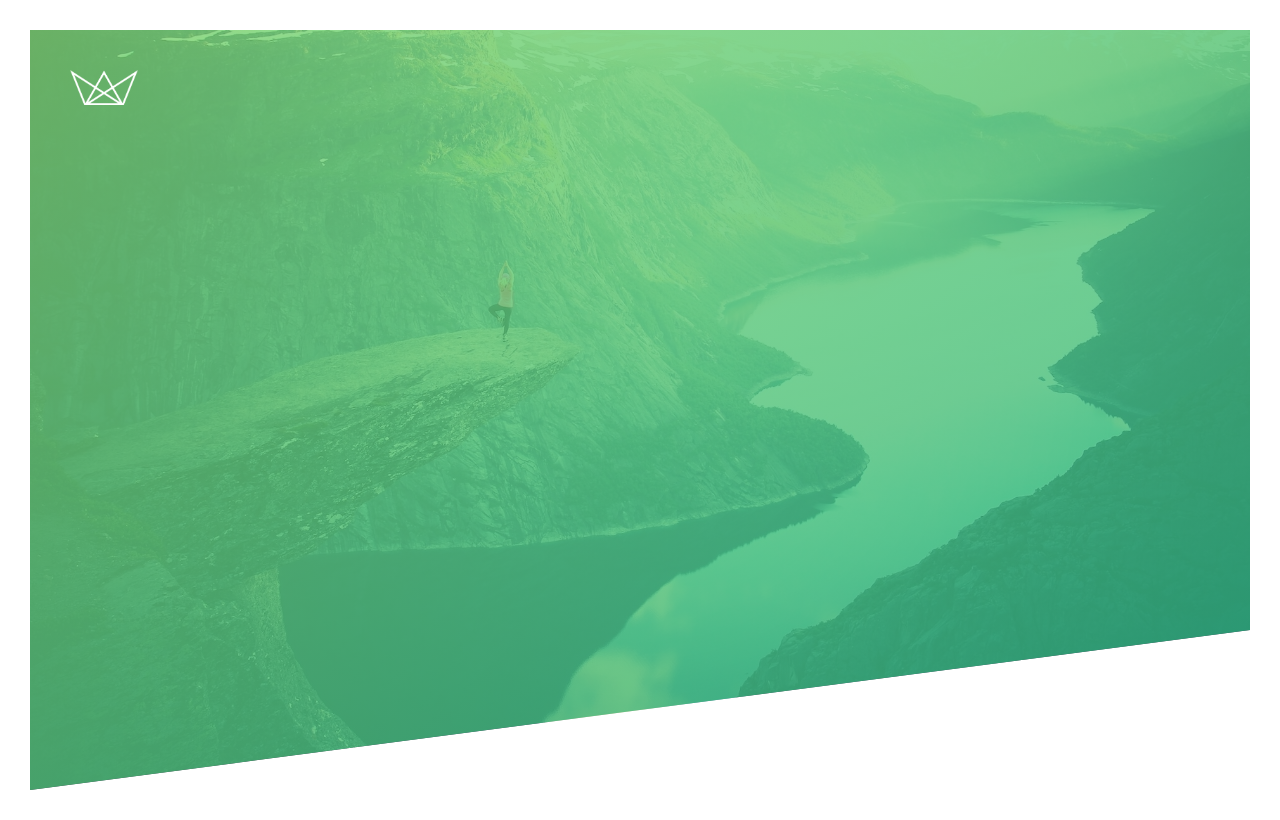
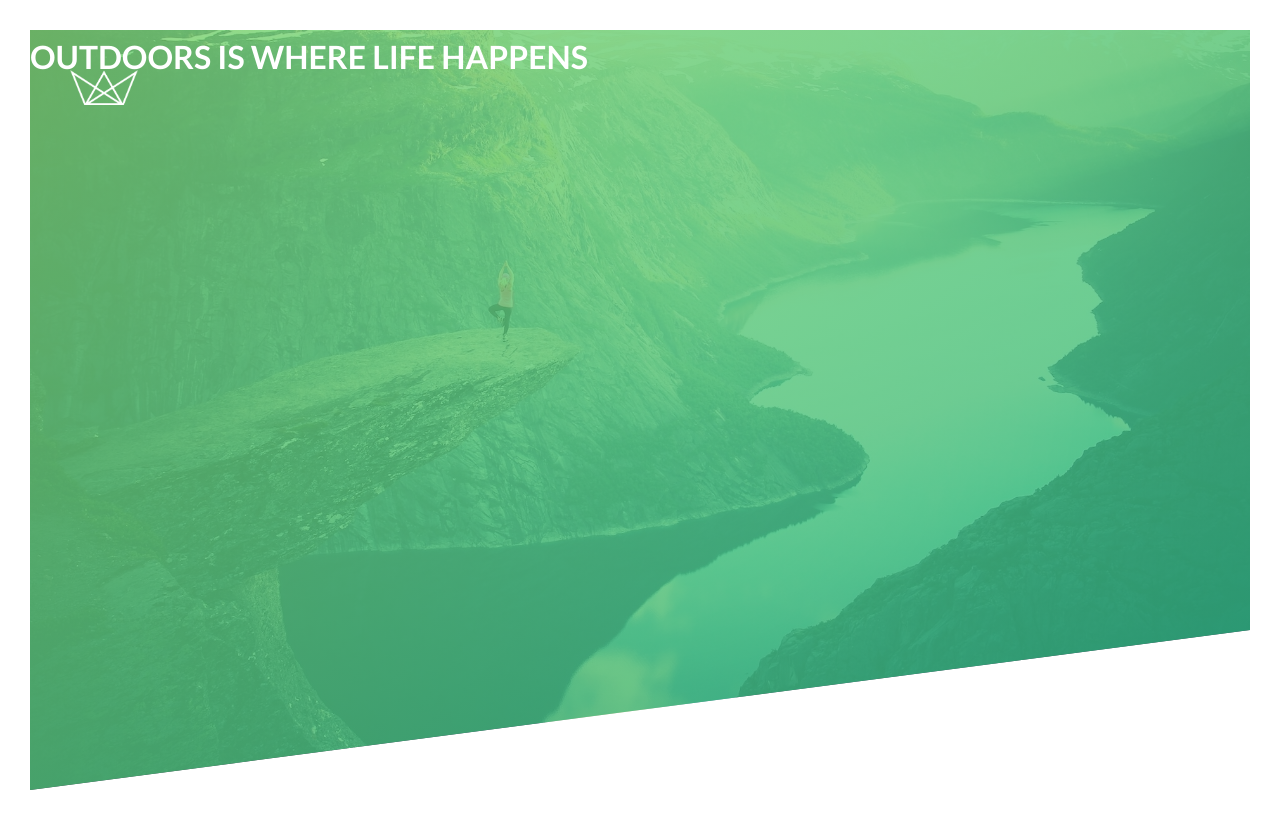
Before and after one commit to ssonko94/advanced-css-and-sass-project, a plain HTML site: page natours project/index.html in a window 1280 px wide. Drawn offline with Linux system fonts and the light colour scheme.

Commit message:
created header and styled it

```diff
--- a/natours project/css/style.css
+++ b/natours project/css/style.css
@@ -44,3 +44,14 @@ body {
 .logo {
   height: 35px;
 }
+
+.heading-primary {
+  color: #fff;
+  text-transform: uppercase;
+}
+
+.heading-primary-main {
+}
+
+.heading-primary-sub {
+}
--- a/natours project/index.html
+++ b/natours project/index.html
@@ -21,6 +21,11 @@
       <div class="logo-box">
         <img src="img/logo-white.png" alt="logo" class="logo" />
       </div>
+
+      <h1 class="heading-primary">
+        <span class="heading-primary-main">Outdoors</span>
+        <span class="heading-primary-sub">is where life happens</span>
+      </h1>
     </header>
   </body>
 </html>
```
